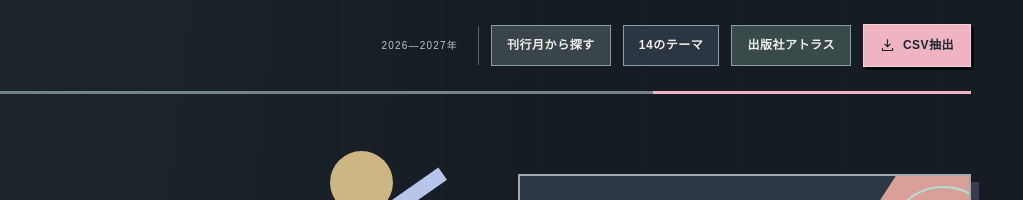
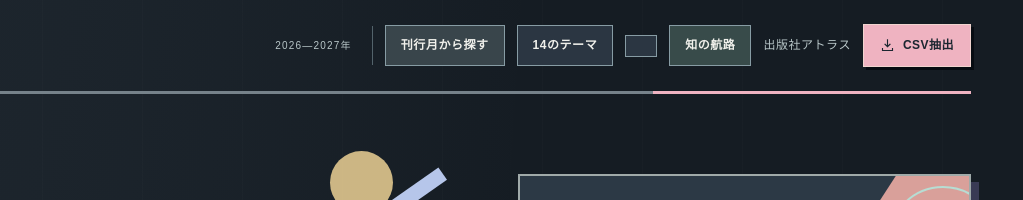
Before and after one commit to amorrmoa/curio-book-atlas-dark, a plain HTML site: page docs/index.html in a window 1280 px wide. Shown: the top 200 px of the page, 257-1280 px from the left. Drawn offline with Linux system fonts and the light colour scheme.

Commit message:
Update index.html

```diff
--- a/docs/index.html
+++ b/docs/index.html
@@ -664,7 +664,7 @@ body > .wrap, body > .foot {position: relative; z-index: 1;}
 <div class="curio-book-ocean-side curio-book-ocean-side--left" aria-hidden="true"></div>
 <div class="curio-book-ocean-side curio-book-ocean-side--right" aria-hidden="true"></div>
 <div class="wrap">
-<header class="masthead"><a href="#top" class="brand"><span class="brand-mark" aria-hidden="true"></span><span class="brand-name">奇想洋書航路<small>CURIO BOOK ATLAS</small></span></a><nav class="masthead-right" aria-label="ページ内の案内"><span>2026—2027年</span><a href="#catalog">刊行月から探す</a><a href="#themes">14のテーマ</a><a href="publishers.html">出版社アトラス</a><button id="export-csv" class="csv-export" type="button" title="表示中の書籍をCSVでダウンロード" aria-label="表示中の書籍をCSVでダウンロード"><svg viewBox="0 0 24 24" width="15" height="15" aria-hidden="true" focusable="false"><path d="M12 3v11m-4-4 4 4 4-4M4 17v3h16v-3" fill="none" stroke="currentColor" stroke-width="1.8" stroke-linecap="square" stroke-linejoin="miter"/></svg>CSV抽出</button></nav></header>
+<header class="masthead"><a href="#top" class="brand"><span class="brand-mark" aria-hidden="true"></span><span class="brand-name">奇想洋書航路<small>CURIO BOOK ATLAS</small></span></a><nav class="masthead-right" aria-label="ページ内の案内"><span>2026—2027年</span><a href="#catalog">刊行月から探す</a><a href="#themes">14のテーマ</a><a href="publishers.html"><a href="curio-idea-atlas.html">知の航路</a>出版社アトラス</a><button id="export-csv" class="csv-export" type="button" title="表示中の書籍をCSVでダウンロード" aria-label="表示中の書籍をCSVでダウンロード"><svg viewBox="0 0 24 24" width="15" height="15" aria-hidden="true" focusable="false"><path d="M12 3v11m-4-4 4 4 4-4M4 17v3h16v-3" fill="none" stroke="currentColor" stroke-width="1.8" stroke-linecap="square" stroke-linejoin="miter"/></svg>CSV抽出</button></nav></header>
 <main id="top">
 <section class="hero" aria-label="サイト紹介"><img class="hero-camel" src="assets/camel-books.png" alt="" aria-hidden="true">
  <div class="hero-copy"><div class="eyebrow"><span class="eyebrow-square" aria-hidden="true"></span>奇想の洋書を、刊行月で探す。</div><h1><span>奇想</span><br><em>洋書航路</em><small>CURIO BOOK ATLAS <span aria-hidden="true">/</span> 2026—2027</small></h1><p class="hero-desc">驚異の部屋、異形の生き物、魔術と視覚装置、書物の迷宮。<br>2026–2027年の洋書を、刊行月ごとに辿る小さな書誌アトラス。</p><div class="stats"><div class="stat"><strong id="totalbooks">181</strong><span>冊</span></div><div class="stat"><strong id="theme-total">14</strong><span>テーマ</span></div></div></div>
```
